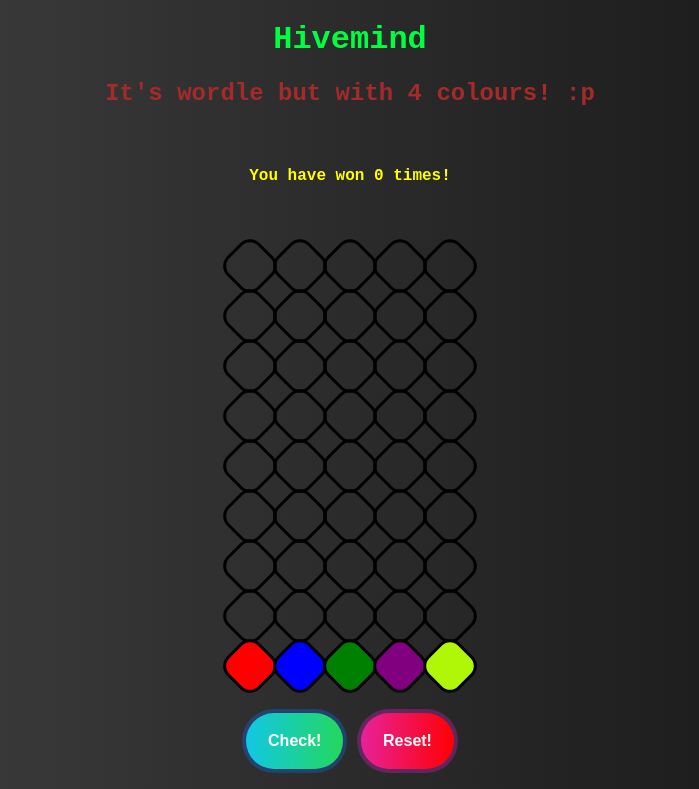
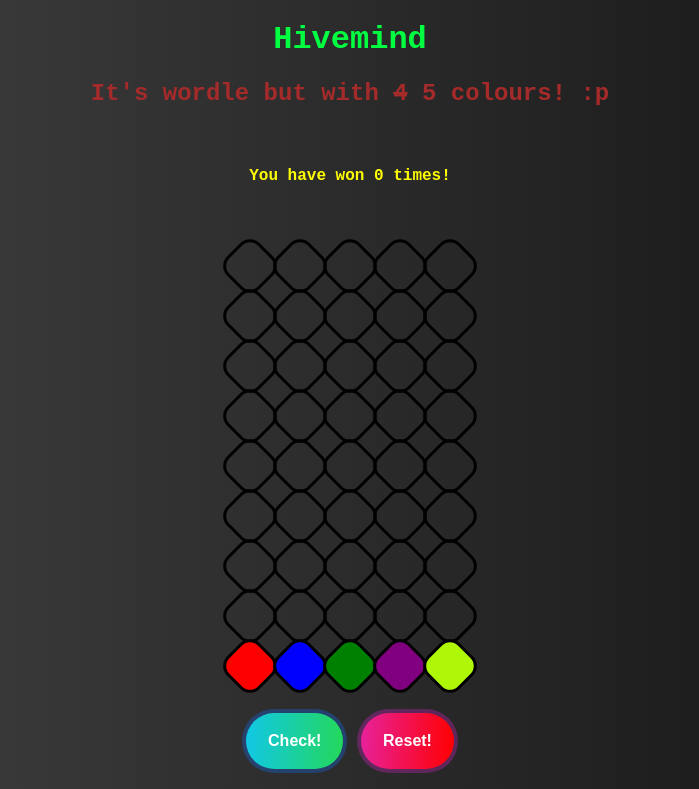
Before and after one commit to jlabruna/wordle-app, a plain HTML site: page hivemind.html in a window 1280 px wide. Shown: the top 789 px of the page, without its empty margins (290-989 px from the left). Drawn offline with Linux system fonts and the light colour scheme.

Commit message:
made 4 5 in the h2

```diff
--- a/hivemind.html
+++ b/hivemind.html
@@ -11,7 +11,7 @@
 
 <body>
   <h1 id="heading1">Hivemind</h1>
-  <h2 id="heading2">It's wordle but with 4 colours! :p</h2>
+  <h2 id="heading2">It's wordle but with <s>4</s> <strong>5</strong> colours! :p</h2>
   <p id="scoreboard"></p>
   <p></p>
   <div id="game">
```
